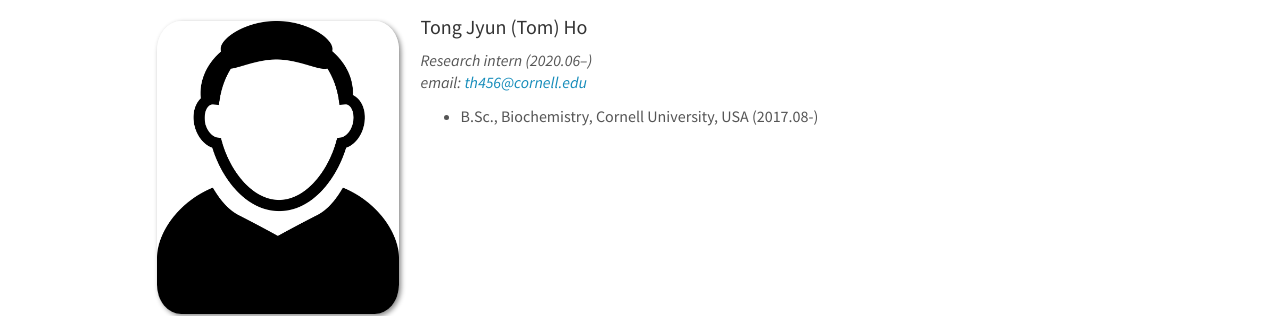
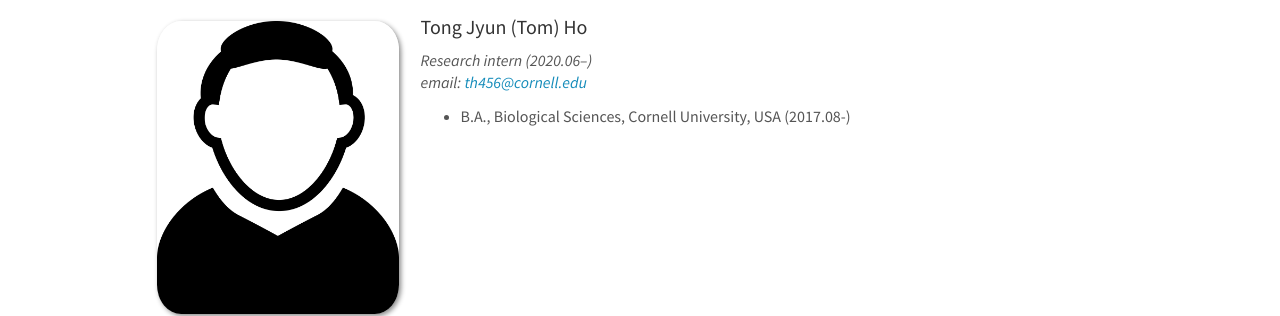
Before and after one commit to tzutongkao/Kao_Lab, a Jekyll site: the page built from _pages/team.md, in a window 1280 px wide and 900 px high, scrolled down 1832 px. Shown: the part 154-470 px from the top of the window. Built offline with Jekyll 4.4.1, drawn with Linux system fonts in a browser that asks for light colours; nearby versions of some CDN libraries.

Commit message:
Update team_members.yml

```diff
--- a/_data/team_members.yml
+++ b/_data/team_members.yml
@@ -55,4 +55,4 @@
   info: Research intern (2020.06–)
   email: th456@cornell.edu
   number_educ: 1
-  education1: B.Sc., Biochemistry, Cornell University, USA (2017.08-)
+  education1: B.A., Biological Sciences, Cornell University, USA (2017.08-)
```
